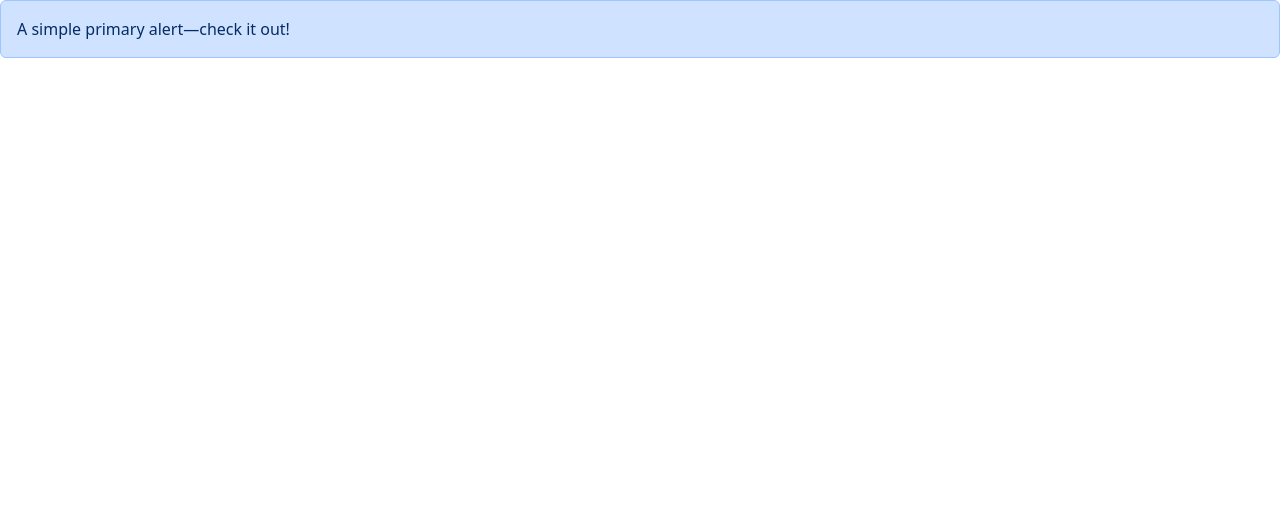
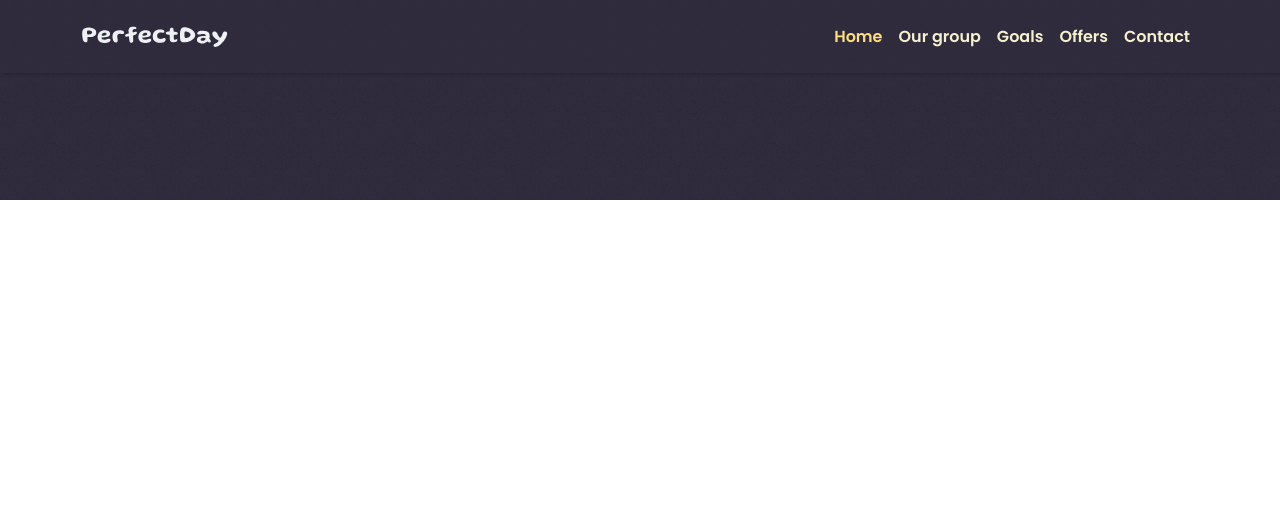
Before and after one commit to ffozilbek/perfectday, a website: page index.html in a window 1280 px wide. Drawn offline with nearby package versions, Linux system fonts and the light colour scheme.

Commit message:
add site header

```diff
--- a/css/style.css
+++ b/css/style.css
@@ -97,12 +97,64 @@ main {
     flex-grow: 1;
 }
 
+section {
+    padding-top: 80px;
+    padding-bottom: 50px;
+    margin-bottom: 30px;
+}
+
 /* CONTAINER */
-.container {
+/* .container {
     max-width: 1200px;
     width: 100%;
     padding-left: 50px;
     padding-right: 50px;
     margin-left: auto;
     margin-right: auto;
+} */
+
+/* HEADER */
+.navbar {
+    background-color: var(--dark-color);
+    background-image: url("../img/Rectangle.png");
+    background-size: contain;
+    box-shadow: rgba(0, 0, 0, 0.15) 1.95px 1.95px 2.6px;
 }
+
+.navbar-toggler {
+    border: none;
+}
+
+.navbar-toggler:focus {
+    box-shadow: none;
+}
+
+.navbar-toggler-icon {
+    background-image: url("../img/icons/menu-icon.svg");
+}
+
+.nav-link {
+    color: var(--light-yellow-color);
+    font-weight: 600;
+}
+.navbar-nav .nav-link.active {
+    color: var(--yellow-color);
+}
+
+.nav-link:hover {
+    color: var(--yellow-color);
+}
+
+.nav-link:focus {
+    color: var(--yellow-color);
+}
+
+
+/* HERO */
+.hero {
+    width: 100%;
+    background-image: url("../img/Rectangle.png");
+    background-size: contain;
+    background-color: var(--dark-color);
+    padding: 100px;
+}
--- a/index.html
+++ b/index.html
@@ -4,20 +4,82 @@
 <head>
     <meta charset="UTF-8">
     <meta name="viewport" content="width=device-width, initial-scale=1">
+    <link rel="stylesheet" href="./node_modules/bootstrap/dist/css/bootstrap.css">
+    <link rel="stylesheet" href="./node_modules/bootstrap/dist/css/bootstrap.min.css">
     <link rel="stylesheet" href="./css/normalize.css">
     <link rel="stylesheet" href="./css/style.css">
-    <link rel="stylesheet" href="./node_modules/bootstrap/dist/css/bootstrap.css">
-    <link rel="stylesheet" href="./node_modules/bootstrap/dist/css/bootstrap.min.css">
     <title>PerfectDay</title>
 </head>
 
 <body>
-    <div class="alert alert-primary" role="alert">
-        A simple primary alert—check it out!
-    </div>
+    <!-- HEADER -->
+    <header class="header">
+        <nav class="navbar navbar-expand-lg fixed-top py-3">
+            <div class="container-sm">
+                <a class="navbar-brand" href="index.html">
+                    <img src="./img/logo-text.svg" alt="perfectday logo" width="147" height="21">
+                </a>
+                <button class="navbar-toggler" type="button" data-bs-toggle="collapse" data-bs-target="#navbarText"
+                    aria-controls="navbarText" aria-expanded="false" aria-label="Toggle navigation">
+                    <span class="navbar-toggler-icon"></span>
+                </button>
+
+                <div class="collapse navbar-collapse" id="navbarText">
+                    <ul class="navbar-nav ms-auto mb-2 mb-lg-0">
+                        <li class="nav-item">
+                            <a class="nav-link active" aria-current="page" href="#home">Home</a>
+                        </li>
+                        <li class="nav-item">
+                            <a class="nav-link" href="#group">Our group</a>
+                        </li>
+                        <li class="nav-item">
+                            <a class="nav-link" href="#goals">Goals</a>
+                        </li>
+                        <li class="nav-item">
+                            <a class="nav-link" href="#offers">Offers</a>
+                        </li>
+                        <li class="nav-item">
+                            <a class="nav-link" href="#contact">Contact</a>
+                        </li>
+                    </ul>
+                </div>
+            </div>
+        </nav>
+    </header>
+    <!-- MAIN -->
+    <main class="main">
+        <!-- HERO -->
+        <section class="hero" id="home">
+
+        </section>
+
+        <!-- OUR GROUP -->
+        <section class="group" id="group"></section>
+
+        <!-- OUR GOALS -->
+        <section class="goals" id="goals"></section>
+
+        <!-- WHAT WE OFFERS ? -->
+        <section class="offers" id="offers"></section>
+
+        <!-- CONTACT US -->
+        <section class="contact" id="contact"></section>
+
+        <!-- FOOTER -->
+        <footer class="footer" id="footer"></footer>
+
+    </main>
+
+
+
+
+
+
+
+
+
+    <script src="./node_modules/bootstrap/dist/js/bootstrap.bundle.js"></script>
     <script src="./js/script.js"></script>
-    <script src="./node_modules/bootstrap/dist/js/bootstrap.bundle.js"></script>
-    <script src="./node_modules/bootstrap/dist/js/bootstrap.bundle.min.js"></script>
 </body>
 
 </html>
```
Also changed, not shown: img/icons/menu-icon.svg (added).
